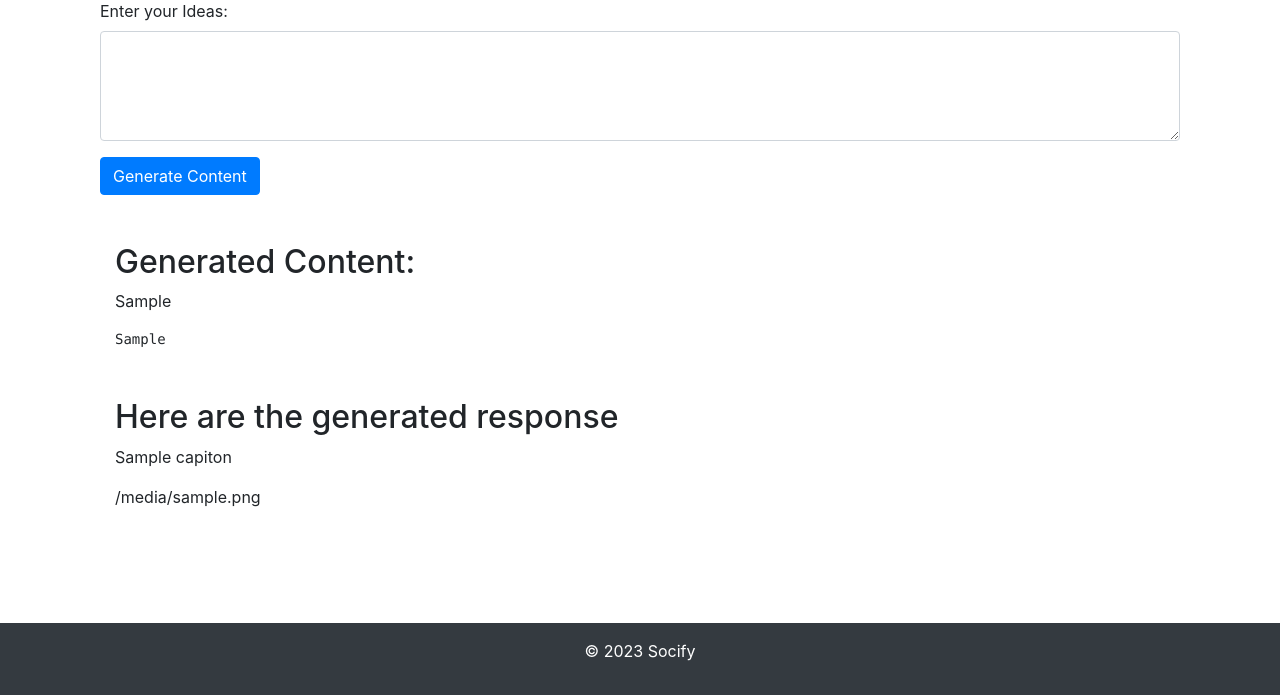
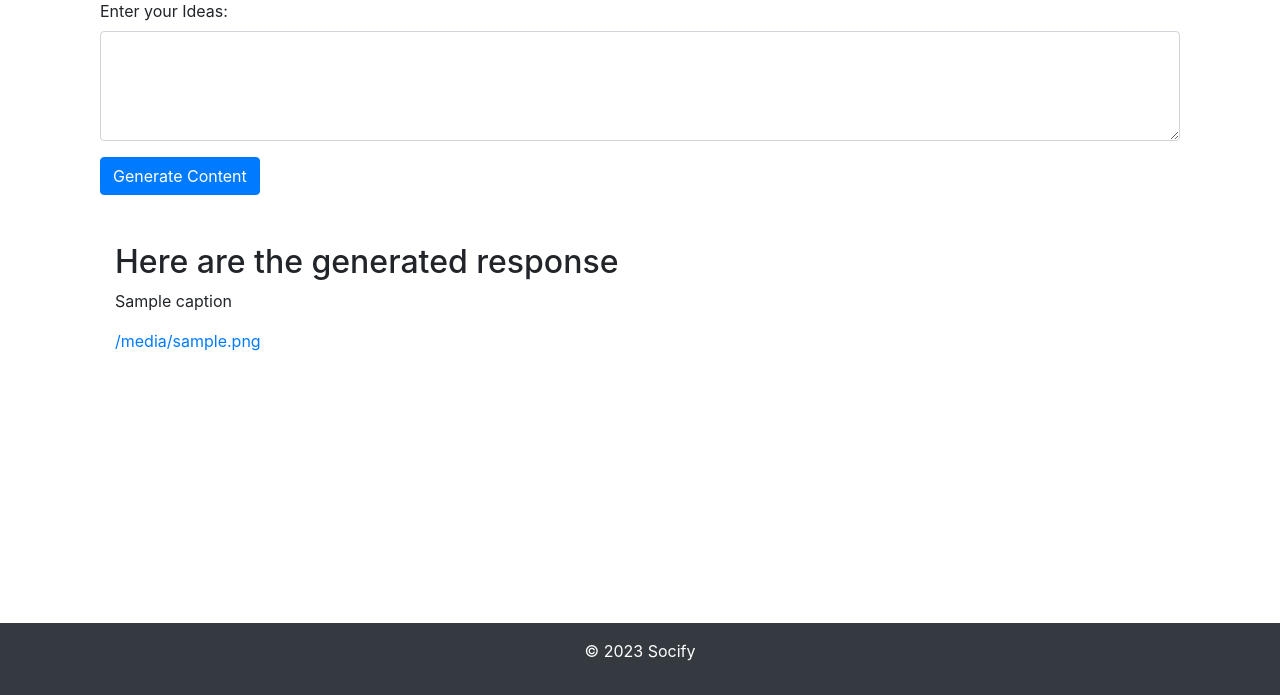
Before and after one commit to abhiiiish/webhook-testing, a Flask app: template templates/index.html in a window 1280 px wide. Shown: the part 105-800 px from the top of the page. Run offline with Flask 2, Linux system fonts and the light colour scheme; the template is opened without the code that fills it: most values are stand-ins (such as "Sample title", 1, 10 or a date in 2020); some libraries are stand-ins or nearby versions.

Commit message:
Update index.html
updated

```diff
--- a/templates/index.html
+++ b/templates/index.html
@@ -1,5 +1,3 @@
-<!-- home page -->
-
 <!DOCTYPE html>
 <html lang="en">
 
@@ -41,58 +39,47 @@
         </nav>
     </navbar>
 
+
     <!-- Body Content -->
     <div class="container">
 
         <section class="my-5">
             <div class="container mt-5">
-
                 <!-- User Input Form -->
-                <form method="POST" action="/index.html">
+                <form method="POST" action="{{ url_for('generate_content') }}">
                     <div class="form-group">
                         <label for="user_input">Enter your Ideas:</label>
                         <textarea class="form-control" name="user_input" rows="4" cols="45"></textarea>
                     </div>
                     <button type="submit" class="btn btn-primary">Generate Content</button>
                 </form>
+                <span class="text-danger">{{ error_message }}</span>
+            </div>
 
-                <span class="text-danger">{{ error_message }}</span>
 
-            </div>
+            <!-- this the incmoming data from configured webhook url-->
         </section>
-
-        <section>
         <div class="container">
             <section class="my-5">
                 <div class="container mt-5">
-                        <h2>Generated Content:</h2>
-                        <p>{{ json_response }}</p>
-                        <pre>{{ json_response | safe }}</pre>
-                    </div>
-                </section>
-
-            </div>
-
-            <div class="container">
-                <section class="my-5">
-                    <div class="container mt-5">
-
                     <h2>
                         Here are the generated response
                     </h2>
                     <span>
-                            <p>{{ capiton }}</p>
+                        <p>{{ caption }}</p>
                     </span>
 
                     <span>
-                            <p><a>{{ image }}</a></p>
+                        <p><a href="{{ image }}">{{ image }}</a></p>
                     </span>
+
+                </div>
+
         </div>
 
         </section>
     </div>
     </section>
-
     </div>
 
     <!-- Footer -->
```
Lines whose indentation alone changed are shown as unchanged.
